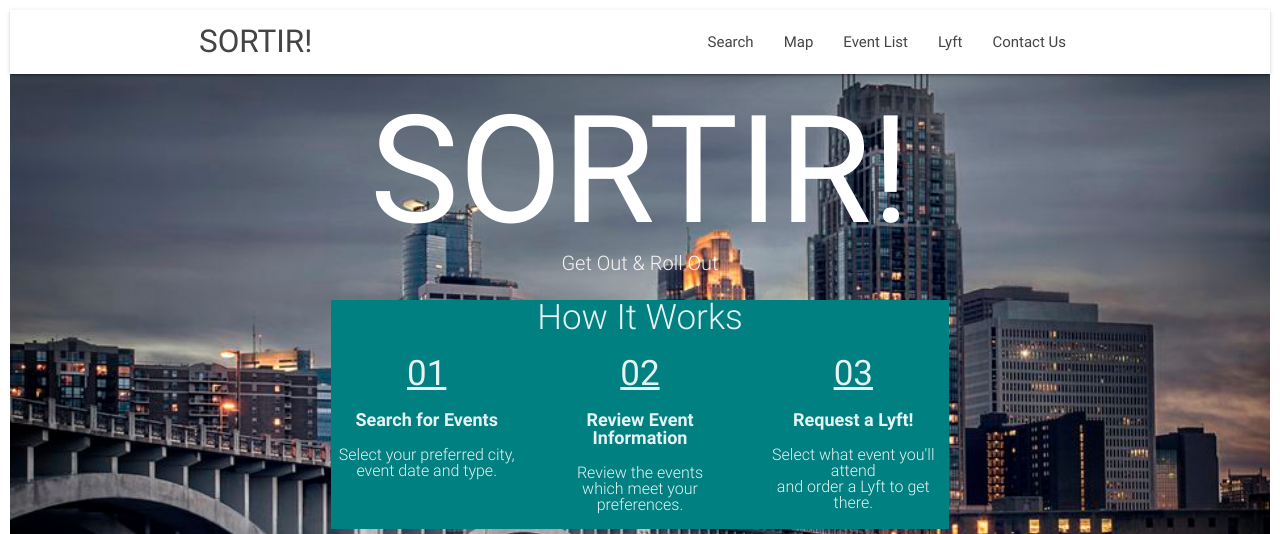
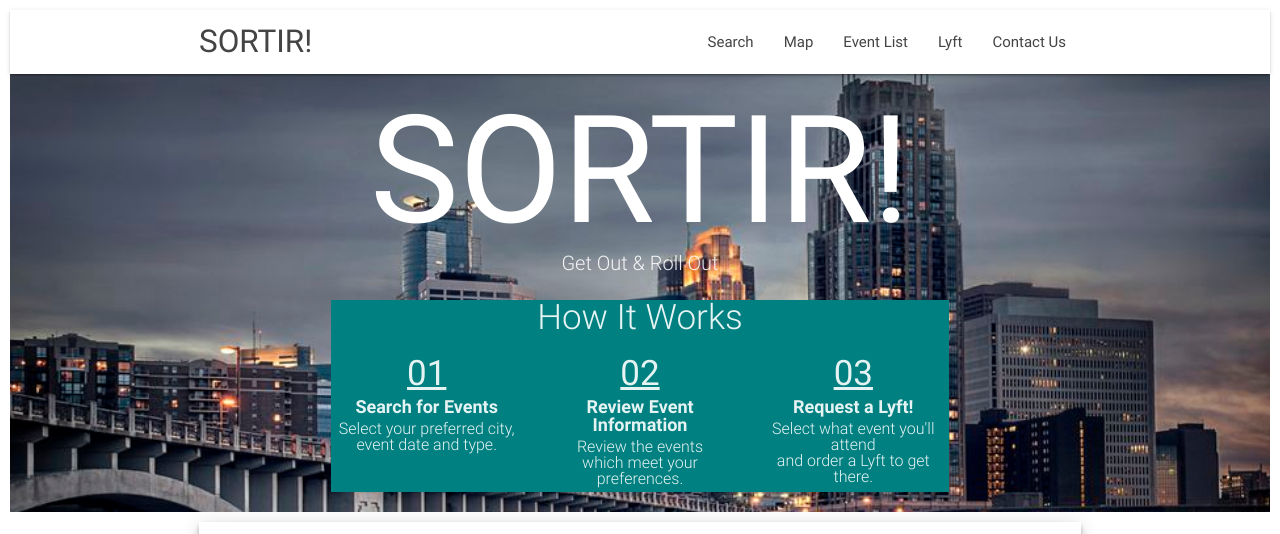
Before and after one commit to edudek002/SortirGroup, a plain HTML site: page index.html in a window 1280 px wide. Shown: the top 534 px of the page. Drawn offline with nearby package versions, Linux system fonts and the light colour scheme; some packages are replaced by stand-ins of ours.

Commit message:
file format updates

```diff
--- a/assets/css/style.css
+++ b/assets/css/style.css
@@ -51,6 +51,7 @@ h5 {
 p {
   font-size:16px;
   line-height: 1;
+  margin:5px;
 
 }
 
```
Also changed, not shown: assets/javascript/app.js (+2 -77 lines), index.html (indentation only), 1 other file.
